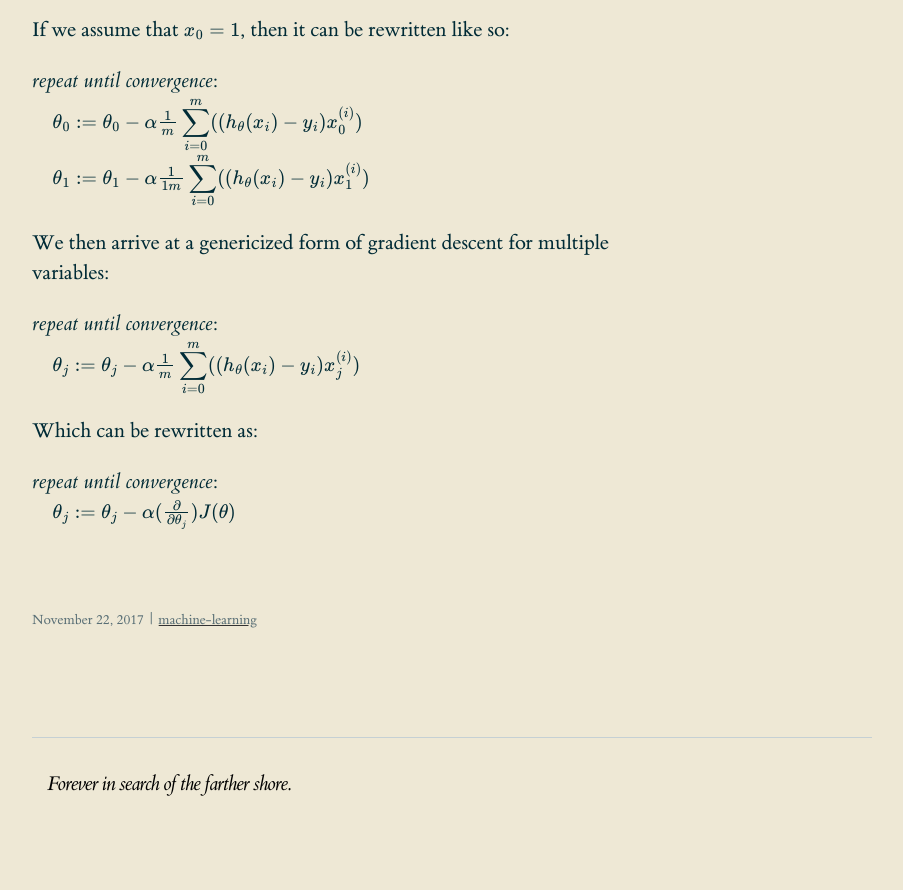
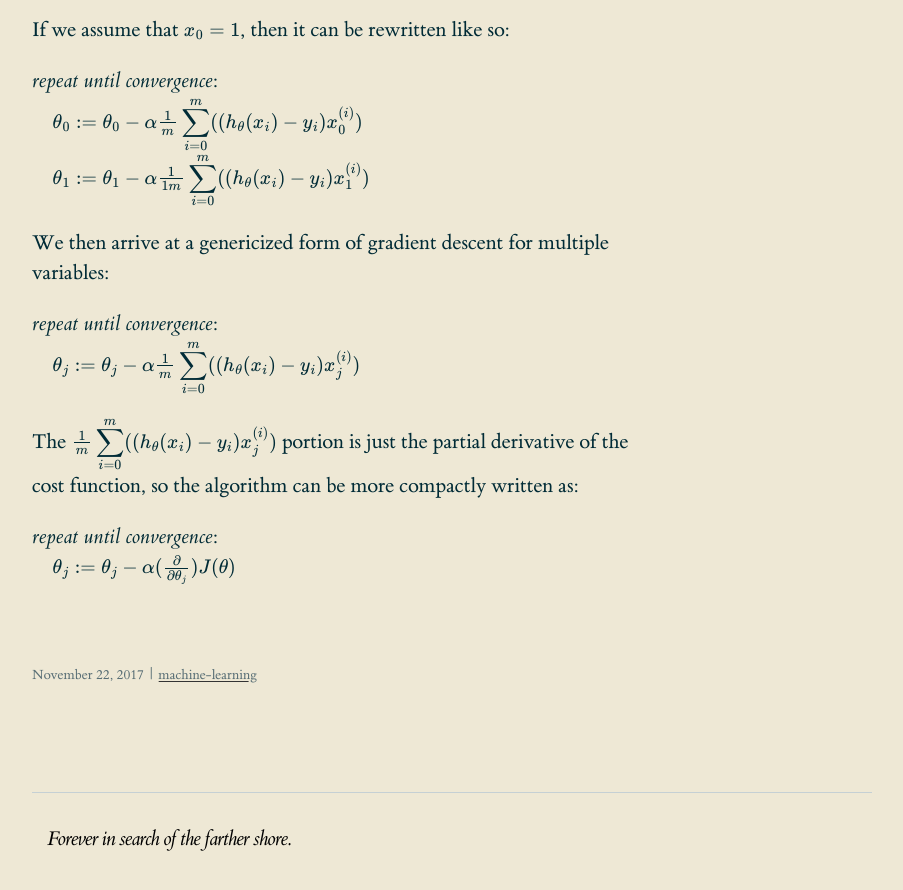
Before and after one commit to dempe/dempe.github.io, a Jekyll site: the page built from _posts/2017-11-23-machine-learning-notes.md, in a window 1280 px wide and 900 px high, scrolled down 5224 px. Shown: the top 890 px of the window, without its empty margins (128-1031 px from the left). Built offline with Jekyll 4.4.1, drawn with Linux system fonts in a browser that asks for light colours; formulas are drawn with MathJax 3; before the commit the page ends 6068 px from its top, so only the background shows below that.

Commit message:
ml notes update

```diff
--- a/_posts/2017-11-23-machine-learning-notes.md
+++ b/_posts/2017-11-23-machine-learning-notes.md
@@ -186,7 +186,7 @@ We then arrive at a genericized form of gradient descent for multiple variables:
 _repeat until convergence_:
 <br/>&nbsp;&nbsp;&nbsp;&nbsp;\\(θ_{j} := θ_{j} - α\frac{1}{m}\displaystyle\sum_{i=0}^{m}((h_{θ}(x_{i}) - y_{i})x_{j}^{(i)})\\)
 
-Which can be rewritten as:
+The \\(\frac{1}{m}\displaystyle\sum_{i=0}^{m}((h_{θ}(x_{i}) - y_{i})x_{j}^{(i)})\\) portion is just the partial derivative of the cost function, so the algorithm can be more compactly written as:
 
 _repeat until convergence_:
 <br/>&nbsp;&nbsp;&nbsp;&nbsp;\\(θ_{j} := θ_{j} - α(\frac{∂}{∂θ_{j}})J(θ)\\)
```
